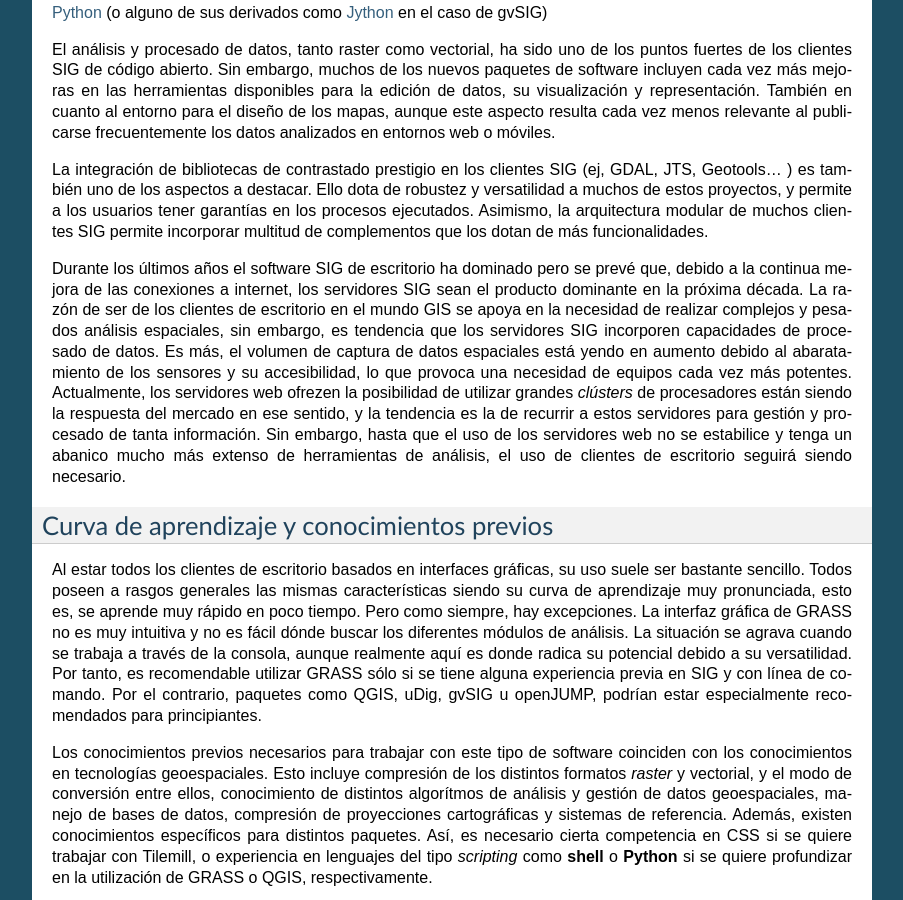
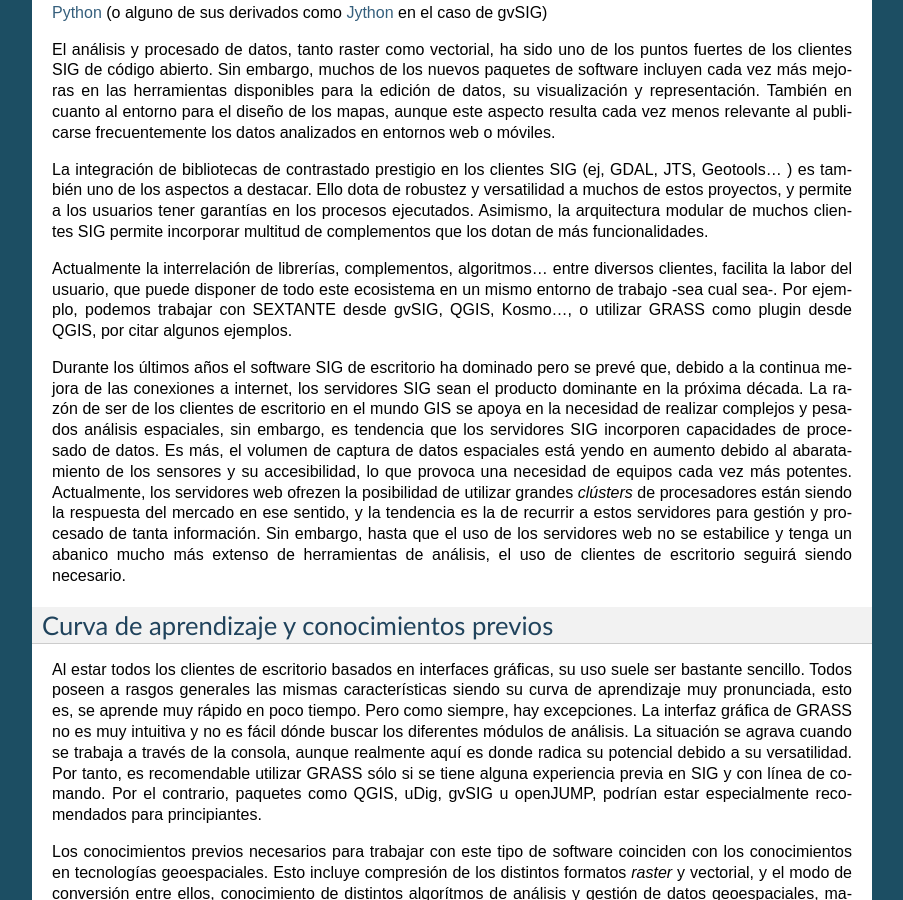
Before and after one commit to OSGeo-ES/panorama-siglibre8, a Sphinx documentation site: the page built from source/clientes/index.rst, in a window 1280 px wide and 900 px high, scrolled down 4449 px. Shown: the whole window, without its empty margins (198-1101 px from the left). Built offline with Sphinx 7.4.7, drawn with Linux system fonts in a browser that asks for light colours.

Commit message:
Update index.rst

```diff
--- a/source/clientes/index.rst
+++ b/source/clientes/index.rst
@@ -159,6 +159,8 @@
 
 La integración de bibliotecas de contrastado prestigio en los clientes SIG (ej, GDAL, JTS, Geotools... )  es también uno de los aspectos a destacar. Ello dota de robustez y versatilidad a muchos de estos proyectos, y permite a los usuarios tener garantías en los procesos ejecutados. Asimismo, la arquitectura modular de muchos clientes SIG permite incorporar multitud de complementos que los dotan de más funcionalidades.
 
+Actualmente la interrelación de librerías, complementos, algoritmos… entre diversos clientes, facilita la labor del usuario, que puede disponer de todo este ecosistema en un mismo entorno de trabajo -sea cual sea-. Por ejemplo, podemos trabajar con SEXTANTE desde gvSIG, QGIS, Kosmo…, o utilizar GRASS como plugin desde QGIS, por citar algunos ejemplos.
+
 Durante los últimos años el software SIG de escritorio ha dominado pero se prevé que, debido a la continua mejora de las conexiones a internet, los servidores SIG sean el producto dominante en la próxima década. La razón de ser de los clientes de escritorio en el mundo GIS se apoya en la necesidad de realizar complejos y pesados análisis espaciales, sin embargo, es tendencia que los servidores SIG incorporen capacidades de procesado de datos. Es más, el volumen de captura de datos espaciales está yendo en aumento debido al abaratamiento de los sensores y su accesibilidad, lo que provoca una necesidad de equipos cada vez más potentes. Actualmente, los servidores web ofrezen la posibilidad de utilizar grandes *clústers* de procesadores están siendo la respuesta del mercado en ese sentido, y la tendencia es la de recurrir a estos servidores para gestión y procesado de tanta información. Sin embargo, hasta que el uso de los servidores web no se estabilice y tenga un abanico mucho más extenso de herramientas de análisis, el uso de clientes de escritorio seguirá siendo necesario.
 
 
```
